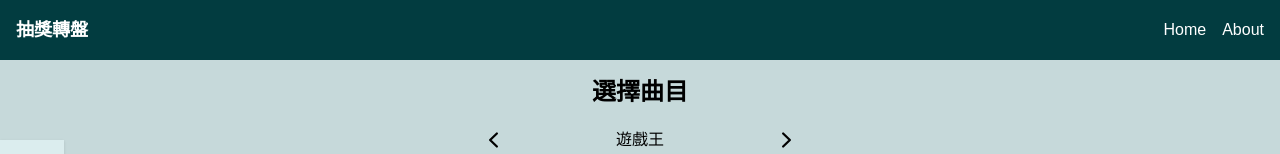
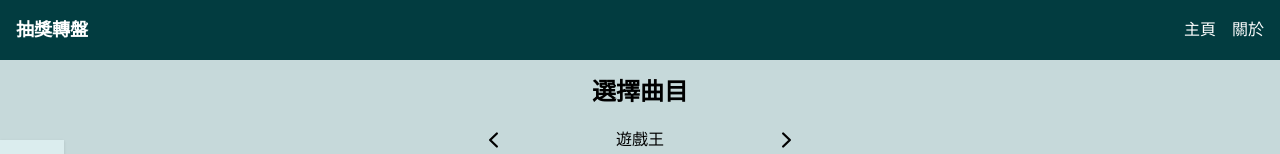
Before and after one commit to TzuHsuan/spinwheel, a Next.js app: page / in a window 1280 px wide. Shown: the top 154 px of the page. Built offline with nearby package versions, Linux system fonts and the light colour scheme.

Commit message:
change text to chinese

```diff
--- a/src/app/components/topBar.tsx
+++ b/src/app/components/topBar.tsx
@@ -9,8 +9,8 @@ export const TopBar = () => {
 			<span className="text-lg font-bold">抽獎轉盤</span>
 		</div>
 		<nav className="space-x-4">
-			<Link href="/" className="hover:text-brand-300">Home</Link>
-			<Link href="/about" className="hover:text-brand-300">About</Link>
+			<Link href="/" className="hover:text-brand-300">主頁</Link>
+			<Link href="/about" className="hover:text-brand-300">關於</Link>
 		</nav>
 	</div>)
 }
```
